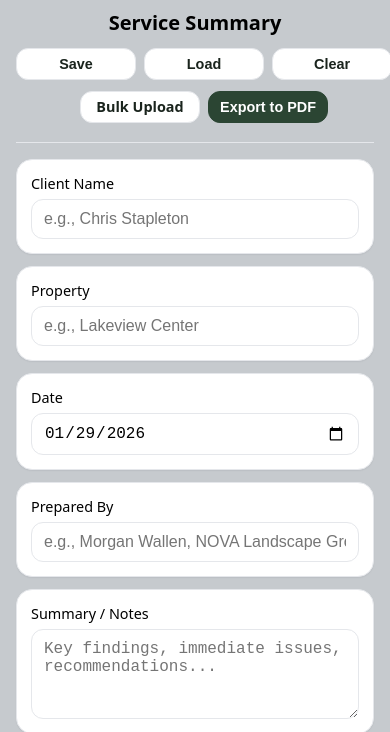
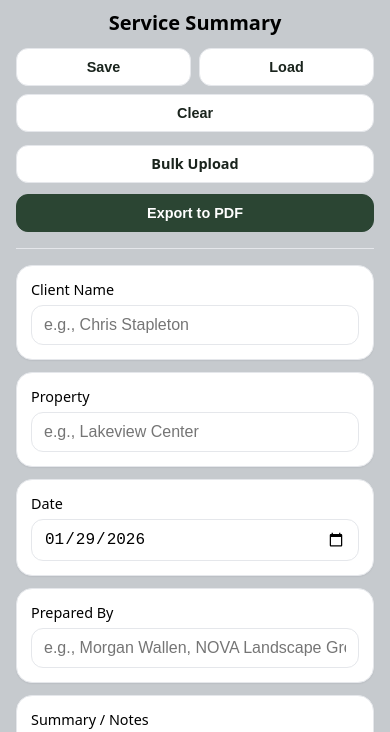
Before and after one commit to kaiyahassoun10/NOVA-Service-Summary-Form, a plain HTML site: page index.html in a window 390 px wide. Shown: the part 93-825 px from the top of the page. Drawn offline with Linux system fonts and the light colour scheme.

Commit message:
made changes to css layout of buttons on iphone

```diff
--- a/styles.css
+++ b/styles.css
@@ -223,6 +223,33 @@ button:active,
 
   .card {
     padding: 12px;
+  }
+}
+
+@media (max-width: 480px) {
+  .actions-split {
+    gap: 10px;
+  }
+
+  .actions-left,
+  .actions-right {
+    width: 100%;
+    flex-wrap: wrap;
+    justify-content: center;
+  }
+
+  .actions-left button,
+  .actions-right .file-label,
+  .actions-right .btn-primary {
+    min-width: 0;
+    flex: 1 1 calc(50% - 8px);
+    height: 38px;
+    font-size: 0.9rem;
+    padding: 10px 12px;
+  }
+
+  .actions-right .btn-primary {
+    flex-basis: 100%;
   }
 }
 
```
